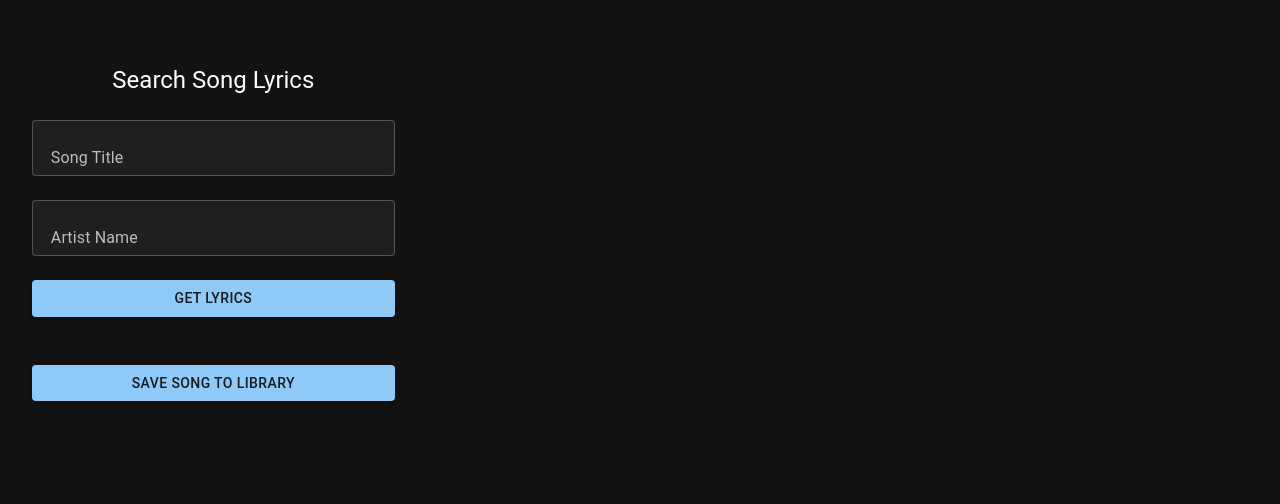
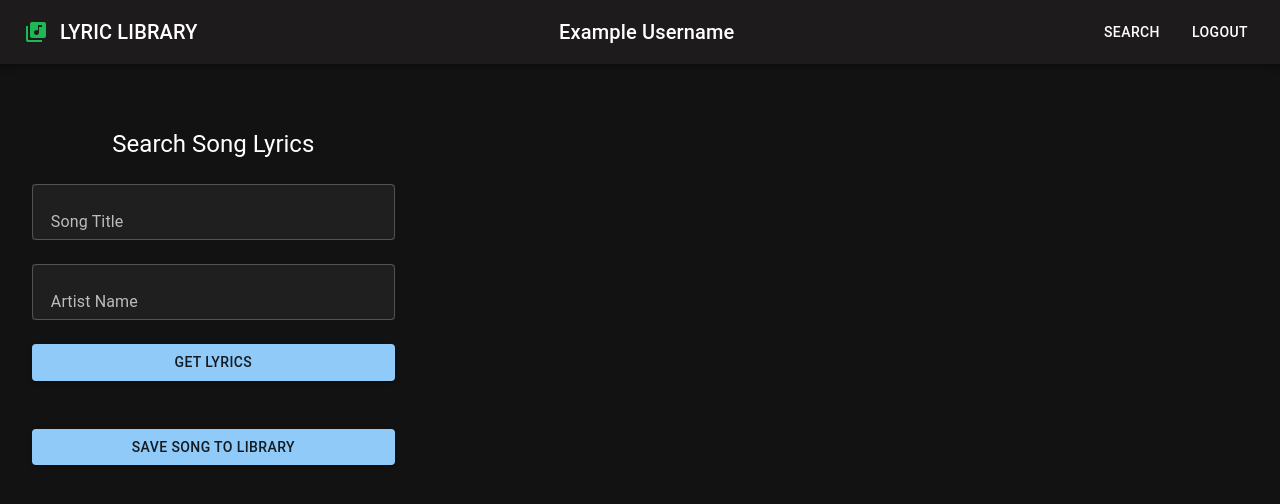
Before and after one commit to moxamadfarax/lyric-library, a React (Create React App) app in the folder client/: page /Search in a window 1280 px wide. Shown: the top 504 px of the page. Built offline with nearby package versions, Linux system fonts and the light colour scheme.

Commit message:
added navbar

```diff
--- a/client/src/pages/Search.js
+++ b/client/src/pages/Search.js
@@ -9,6 +9,7 @@ import Box from "@mui/material/Box";
 import TextField from "@mui/material/TextField";
 import { createTheme, ThemeProvider } from "@mui/material/styles";
 import CssBaseline from "@mui/material/CssBaseline";
+import Navbar from "../components/Navbar";
 
 const theme = createTheme({
   palette: {
@@ -74,6 +75,7 @@ function Search() {
     <ThemeProvider theme={theme}>
     <Grid container>
     <CssBaseline />
+    <Navbar username={"Example Username"} />
       <Grid item xs={12} md={4}>
       <Box
             sx={{
```
